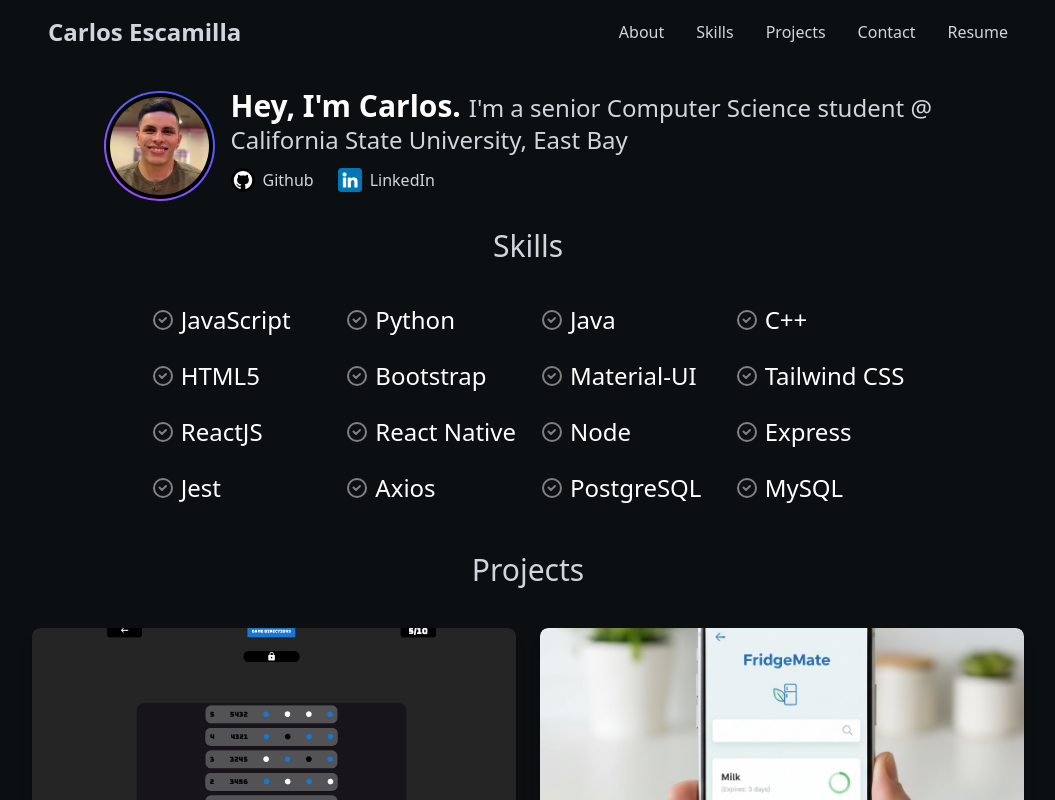
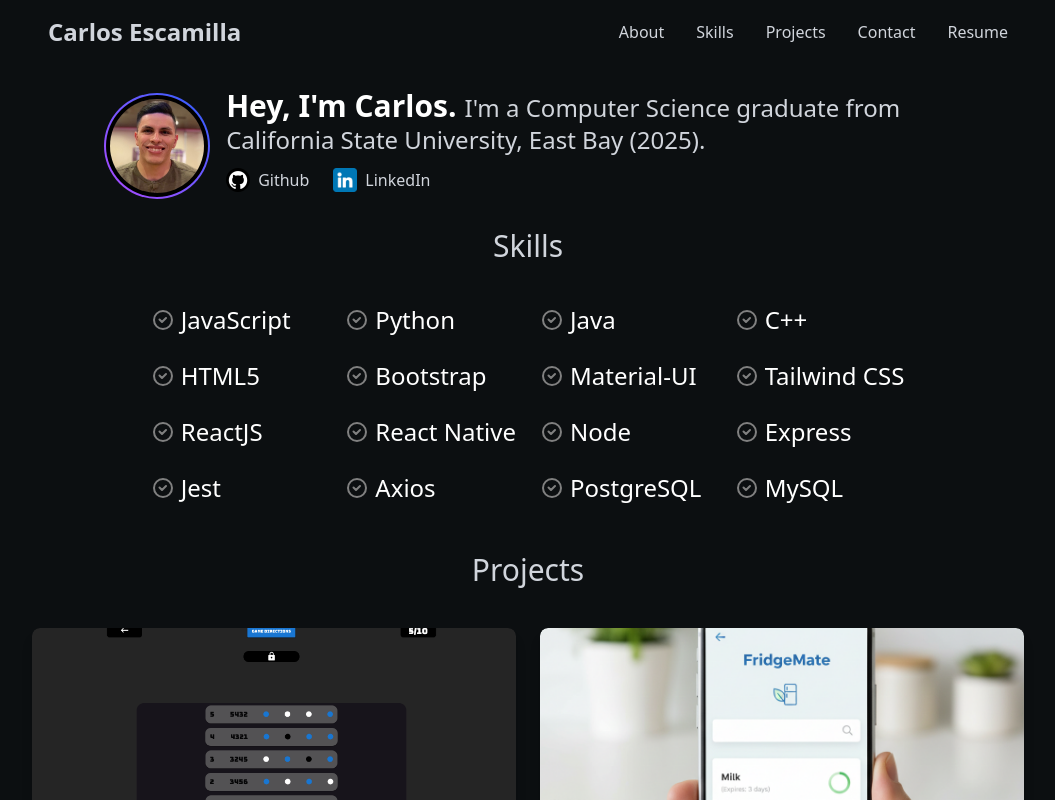
Before and after one commit to carlos-escamilla33/personal-website, a React (Vite) app: page / in a window 1280 px wide. Shown: the top 800 px of the page, without its empty margins (112-1167 px from the left). Built offline with nearby package versions, Linux system fonts and the light colour scheme.

Commit message:
updated readme

```diff
--- a/src/components/Header.jsx
+++ b/src/components/Header.jsx
@@ -18,8 +18,7 @@ const Header = () => {
           Hey, I'm Carlos.
         </span>
         <span className="text-2xl p-2 text-gray-300">
-          I'm a senior Computer Science student @ California State University,
-          East Bay
+          I'm a Computer Science graduate from California State University, East Bay (2025).
         </span>
         <Icons />
       </div>
```
